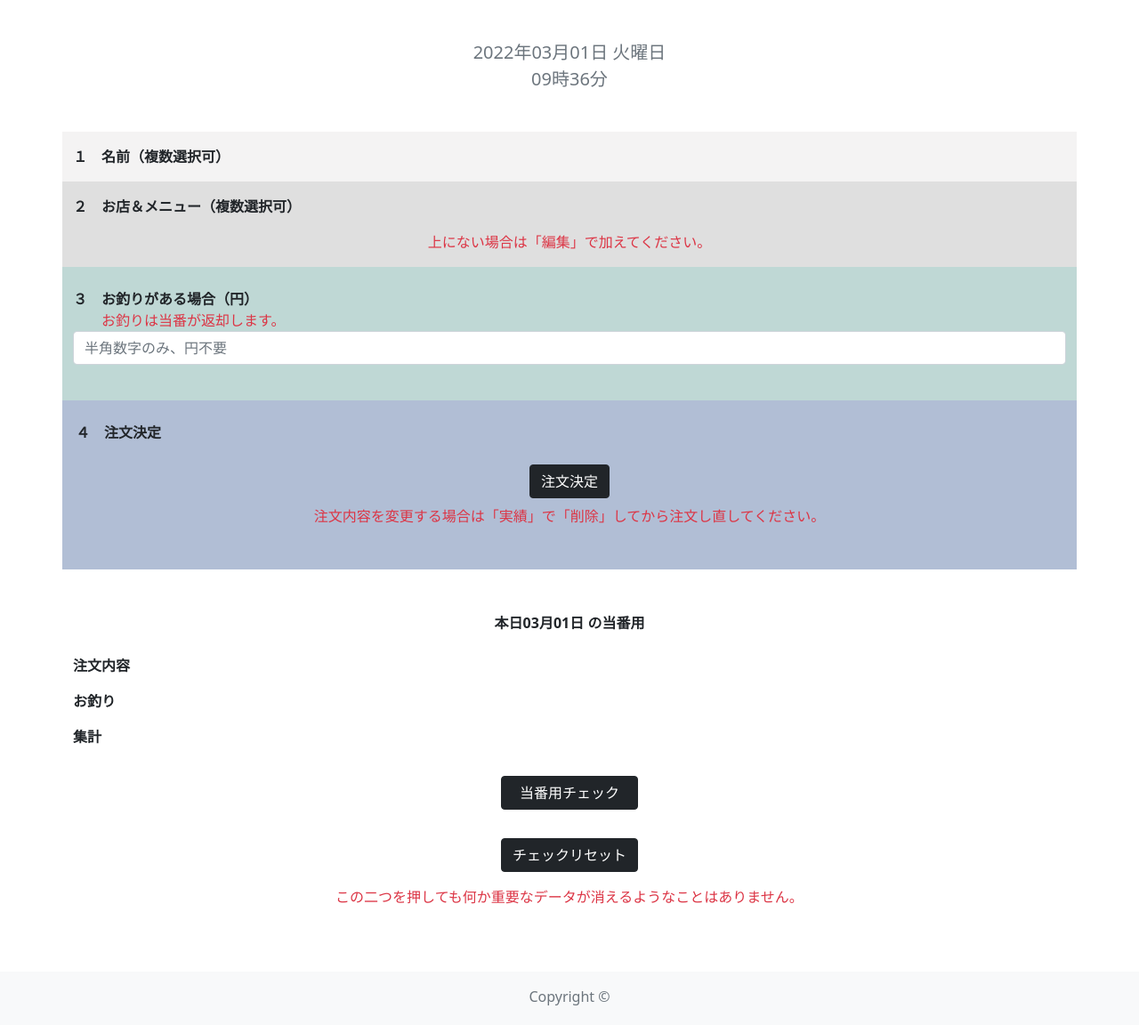
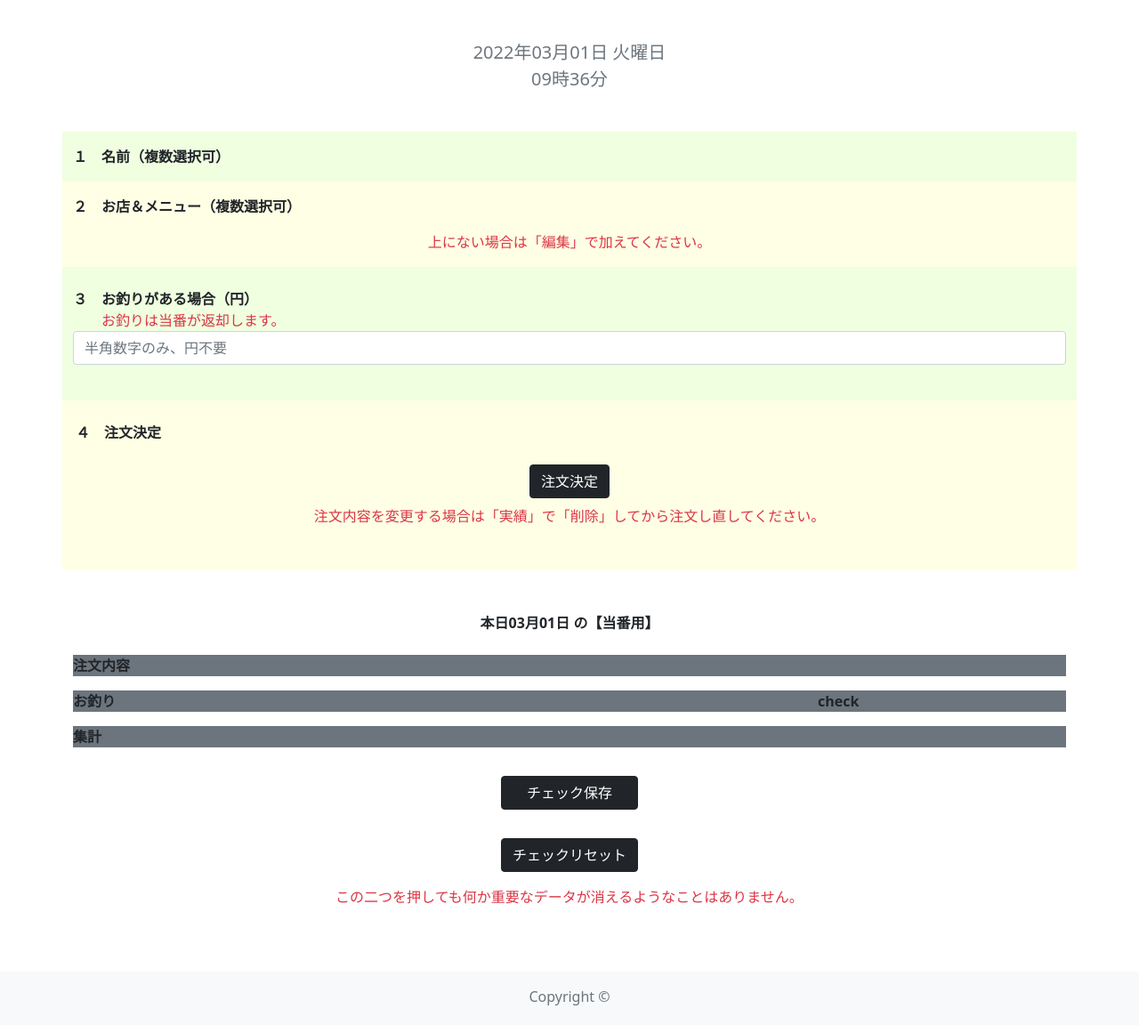
Before and after one commit to rereagri/friendlylunch, a Node server app: page /users/success in a window 1280 px wide. Shown: the part 72-1224 px from the top of the page at 89% size. Run offline with Node 20, Linux system fonts and the light colour scheme; some libraries are stand-ins or nearby versions.

Commit message:
色変え

```diff
--- a/public/client.js
+++ b/public/client.js
@@ -114,7 +114,7 @@ const week_ja = new Array("日", "月", "火", "水", "木", "金", "土");
 //年・月・日・曜日を書き出す
 document.getElementById("todayDate").textContent =　year + "年" + month + "月" + day + "日 " + week_ja[week] + "曜日";
 document.getElementById("todayTime").textContent = hour + "時" + minute + "分";
-document.getElementById("todayDate2").textContent =　"本日" + month + "月" + day + "日 " + "の当番用";
+document.getElementById("todayDate2").textContent =　"本日" + month + "月" + day + "日 " + "の【当番用】";
 const thisDay = year + "-" + month + "-" + day;
 console.log(thisDay);
 
@@ -258,11 +258,15 @@ const appendTodaysOrders = (id, store, user, menu, price, ordered_check) => {
     tr_store.className = `ordered_${store}`;
   const th_store = document.createElement("th");
     th_store.innerText = store;
-    th_store.className = "font-weight-bold eachStoreName";
+    th_store.className = "font-weight-bold eachStoreName bg-light";
   const th_tellnum = document.createElement("th");
-    th_tellnum.className = "tellnumArea";
-    th_tellnum.colSpan = "3";
+    th_tellnum.className = "tellnumArea bg-light";
+    th_tellnum.colSpan = "2";
     th_tellnum.innerText = "";
+  const th_check = document.createElement("th");
+    th_check.colspan = "1";
+    th_check.className = "bg-light"
+    th_check.innerText = "check";
   const tr_order = document.createElement("tr");
     tr_order.className = `ordered_${store}_${user}`;
   const td_id = document.createElement("td");
@@ -301,6 +305,7 @@ const appendTodaysOrders = (id, store, user, menu, price, ordered_check) => {
     parent.appendChild(tr_store);
     tr_store.append(th_store);
     tr_store.append(th_tellnum);
+    tr_store.append(th_check);
     parent.appendChild(tr_order);
     tr_order.append(td_id);
     tr_order.append(td_user);
--- a/views/index.ejs
+++ b/views/index.ejs
@@ -54,18 +54,18 @@
     <form id="orderArea">
 
       <!--ユーザー選択-->
-      <div id="usersArea" class="container orderChange py-3" style="background-color: #f4f3f3">
+      <div id="usersArea" class="container orderChange py-3" style="background-color: #efffe0">
         <strong>１　名前（複数選択可）</strong>
       </div>
 
       <!--メニュー選択アコーディオン -->
-      <div class="accordion container py-3" id="menusArea" style="background-color: #dfdfdf">
+      <div class="accordion container py-3" id="menusArea" style="background-color: #ffffe5">
         <strong>２　お店＆メニュー（複数選択可）</strong>
       </div>
-      <div class="container text-danger text-center pb-3" style="background-color: #dfdfdf">上にない場合は「編集」で加えてください。</div>
+      <div class="container text-danger text-center pb-3" style="background-color: #ffffe5">上にない場合は「編集」で加えてください。</div>
 
       <!--お釣り入力フォーム-->
-      <div id="change" class="container py-4" style="background-color: #bfd8d5">
+      <div id="change" class="container py-4" style="background-color: #efffe0">
         <strong>３　お釣りがある場合（円）</strong>
         <div class="text-danger">&emsp;&emsp;お釣りは当番が返却します。</div>
         <div class="input-group mb-3">
@@ -77,7 +77,7 @@
 
 
     <!--注文決定btn-->
-    <div class="container py-4 pb-5" style="background-color: #b1bed5">
+    <div class="container py-4 pb-5" style="background-color: #ffffe5">
      <div>
        <strong>４　注文決定</strong>
      </div>
@@ -101,7 +101,9 @@
       <strong id="todayDate2" class="d-flex align-items-center justify-content-center"></strong>
       <br>
       <div id="" class="">
-        <strong>注文内容</strong>
+        <div class="bg-secondary">
+          <strong>注文内容</strong>
+        </div>
           <div class="container">
             <!--<form action="" method="" name=""> -->
               <table class="table">
@@ -112,8 +114,15 @@
           </div>
       </div>
 
-      <div id="" class="">
-        <strong>お釣り</strong>
+      <div id="" class="m-auto">
+        <div class="bg-secondary container d-flex p-0">
+          <div class="col-9 p-0">
+            <strong class="">お釣り</strong>
+          </div>
+          <div class="col-3">
+            <strong class="">check</strong>
+          </div>
+        </div>
           <div class="container">
             <!--<form action="" method="" name=""> -->
               <table class="table">
@@ -125,7 +134,9 @@
       </div>
 
       <div id="" class="">
-        <strong>集計</strong>
+        <div class="bg-secondary">
+          <strong>集計</strong>
+        </div>
           <div class="container">
             <!--<form action="" method="" name=""> -->
               <table class="table">
@@ -139,7 +150,7 @@
       <div class="container text-center">
         <!--注文済み・お釣り返却済みチェック入れbtn-->
         <div class="py-3">
-          <input id="ordersCheckBtn" type="submit" class="btn btn-dark" style="width:154px;" value="当番用チェック">
+          <input id="ordersCheckBtn" type="submit" class="btn btn-dark" style="width:154px;" value="チェック保存">
         </div>
         <!--注文済み・お釣り返却済みチェックリセットbtn-->
         <div class="py-3">
--- a/views/login.ejs
+++ b/views/login.ejs
@@ -78,7 +78,7 @@
       <br>
       <br>
       <div class="text-secondary">
-        ※　本アプリのサーバーは「５分間」の「不使用」で「スリープ」する仕様になっています。スリープ中にアクセスした人は少しだけサーバー起動に時間がかかります。
+        ※　本アプリのサーバーは無料なので「５分間」の「不使用」で「スリープ」する仕様になっています。スリープ中にアクセスした人は少しだけサーバー起動に時間がかかります。
       </div>
       <div class="text-secondary">
         ※　インターネットエクスプローラーは非対応です。
```
